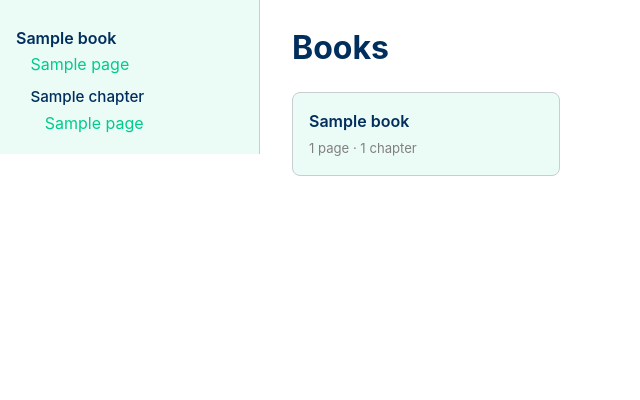
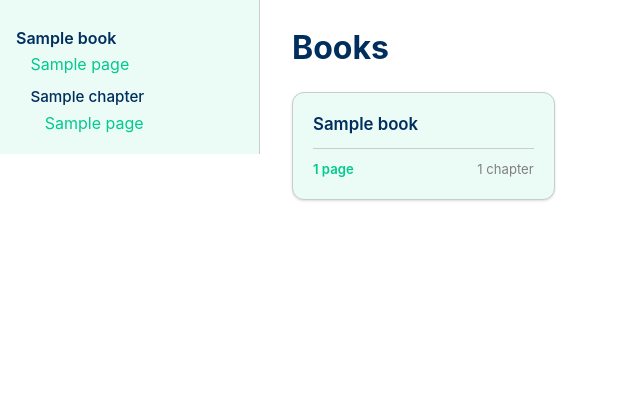
Before and after one commit to xDecisionSystems/unstacked, a FastAPI app: template app/templates/tree.html in a window 1280 px wide. Shown: the part 64-464 px from the top of the page, without its empty margins (0-640 px from the left). Run offline with FastAPI, Linux system fonts and the light colour scheme; the template is opened without the code that fills it: most values are stand-ins (such as "Sample title", 1, 10 or a date in 2020); parts of the project's set-up code (start-up, migrations or seed data) failed here and were passed over; some libraries are stand-ins or nearby versions.

Commit message:
Restyle book cards with subgrid alignment and a resting shadow
Matches a CSS-subgrid card layout the user referenced: footer rows
(page/chapter counts) stay aligned across a row of cards even when
one title wraps to more lines than its neighbors, via
grid-template-rows: subgrid on .book-card against two row tracks
defined on .book-cards. Degrades to independent per-card sizing in
browsers without subgrid support. Card click target is now a
full-card absolute-positioned overlay rather than wrapping the
title/footer, so both stay direct grid children slotting into the
subgrid tracks.

Co-Authored-By: Claude Opus 5 <noreply@anthropic.com>

```diff
--- a/app/static/style.css
+++ b/app/static/style.css
@@ -355,20 +355,45 @@ button.danger:hover { background: #922019; border-color: #922019; }
   padding: 0;
   display: grid;
   grid-template-columns: repeat(auto-fill, minmax(220px, 1fr));
-  gap: 1rem;
+  /* One row track per card row is not enough on its own -- see .book-card's
+   * `grid-template-rows: subgrid` below. Two explicit tracks (title, footer)
+   * let every card's footer align to the same baseline as its row-mates even
+   * when one title wraps to more lines than the others. */
+  grid-auto-rows: auto auto;
+  gap: 1.5rem;
 }
 .book-card {
+  position: relative;
+  display: grid;
+  grid-row: span 2;
+  grid-template-rows: subgrid;
+  row-gap: .75rem;
+  padding: 1.25rem;
   border: 1px solid var(--border);
-  border-radius: 8px;
+  border-radius: 12px;
   background: var(--bg-alt);
+  box-shadow: 0 1px 3px rgba(0, 0, 0, 0.09), 0 1px 2px rgba(0, 0, 0, 0.06);
   cursor: grab;
-  transition: box-shadow .15s ease, opacity .15s ease;
+  transition: box-shadow .15s ease, transform .15s ease, opacity .15s ease;
 }
-.book-card:hover { box-shadow: 0 2px 8px rgba(0, 0, 0, 0.1); }
+.book-card:hover { box-shadow: 0 10px 22px rgba(0, 0, 0, 0.14); transform: translateY(-2px); }
 .book-card.dragging { opacity: .4; }
-.book-card a { display: block; padding: 1rem; color: var(--text); text-decoration: none; }
-.book-card-title { display: block; font-weight: 600; margin-bottom: .35rem; }
-.book-card-meta { display: block; color: var(--muted); font-size: .82rem; }
+/* The whole card is clickable via this transparent overlay, rather than
+ * wrapping the title/footer in an <a> -- that would need a second, nested
+ * `subgrid` level just to keep them aligned to the same row tracks. */
+.book-card-link { position: absolute; inset: 0; z-index: 1; border-radius: inherit; }
+.book-card-title { align-self: start; font-weight: 600; font-size: 1.05rem; line-height: 1.35; }
+.book-card-footer {
+  align-self: end;
+  display: flex;
+  align-items: center;
+  justify-content: space-between;
+  padding-top: .65rem;
+  border-top: 1px solid var(--border);
+  font-size: .82rem;
+}
+.book-card-stat { color: var(--muted); }
+.book-card-stat-primary { color: var(--accent); font-weight: 600; }
 
 .theme-option { display: flex; align-items: center; gap: .35rem; margin: .4rem 0; }
 .swatch-dot { display: inline-block; width: .85rem; height: .85rem; border-radius: 50%; border: 1px solid var(--border); }
--- a/app/templates/tree.html
+++ b/app/templates/tree.html
@@ -19,10 +19,17 @@
 <ul class="book-cards" id="book-cards">
   {% for book in tree %}
   <li class="book-card" draggable="true" data-slug="{{ book.slug }}">
-    <a draggable="false" href="{% if book.first_page %}/pages/{{ book.first_page }}{% else %}/pages/new?parent={{ book.slug }}{% endif %}">
-      <span class="book-card-title">{{ book.title }}</span>
-      <span class="book-card-meta">{{ book.page_count }} page{{ '' if book.page_count == 1 else 's' }} &middot; {{ book.chapters|length }} chapter{{ '' if book.chapters|length == 1 else 's' }}</span>
-    </a>
+    <a
+      class="book-card-link"
+      draggable="false"
+      aria-label="{{ book.title }}"
+      href="{% if book.first_page %}/pages/{{ book.first_page }}{% else %}/pages/new?parent={{ book.slug }}{% endif %}"
+    ></a>
+    <span class="book-card-title">{{ book.title }}</span>
+    <span class="book-card-footer">
+      <span class="book-card-stat book-card-stat-primary">{{ book.page_count }} page{{ '' if book.page_count == 1 else 's' }}</span>
+      <span class="book-card-stat">{{ book.chapters|length }} chapter{{ '' if book.chapters|length == 1 else 's' }}</span>
+    </span>
   </li>
   {% endfor %}
 </ul>
```
Also changed, not shown: LOG.md (+22 -6 lines).
